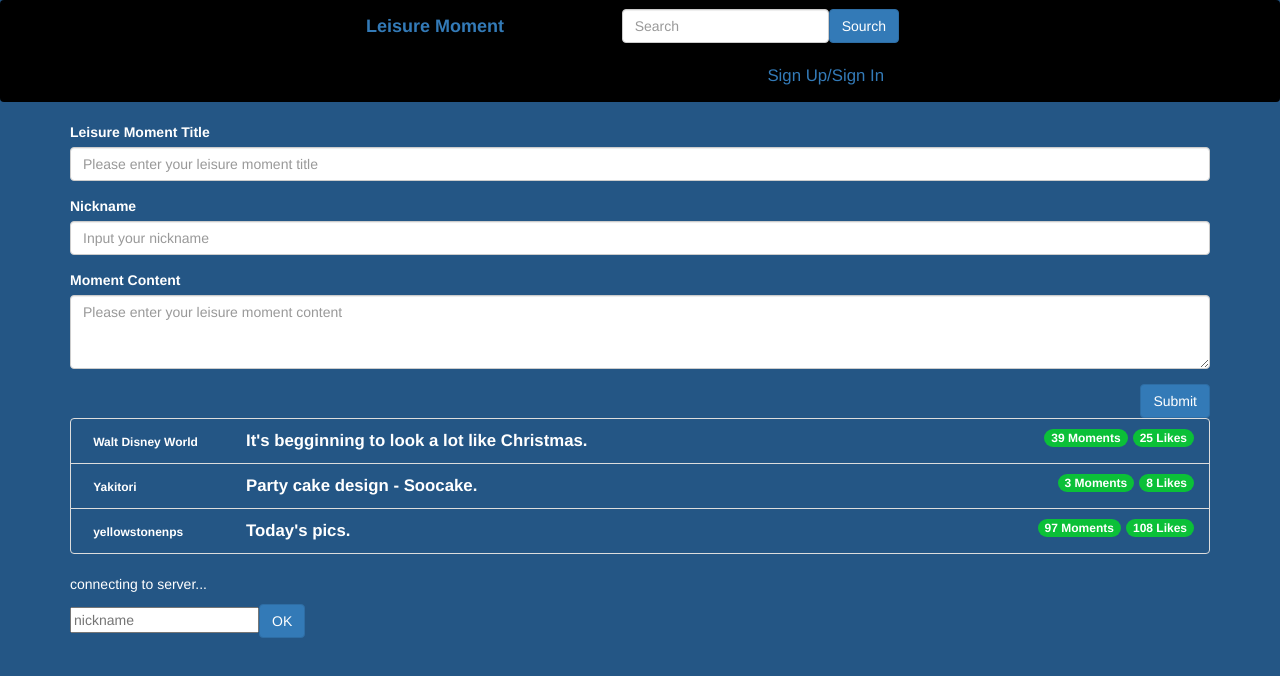
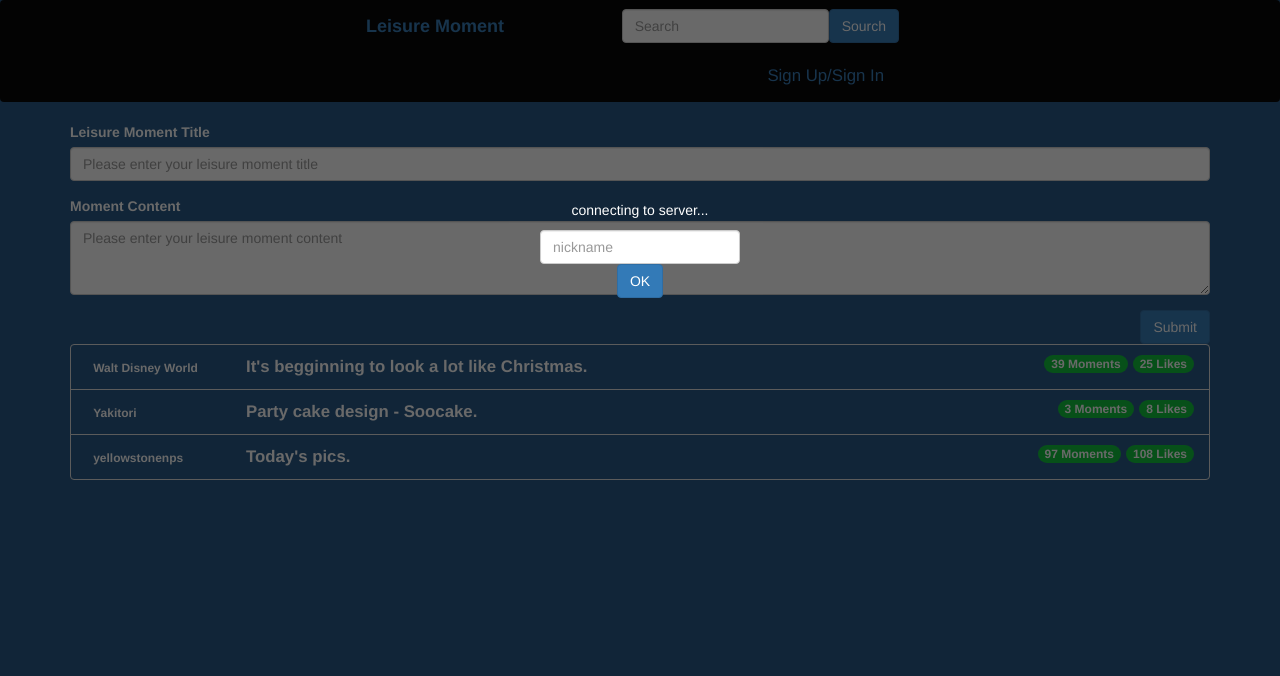
Before and after one commit to mingxinwb/leisure-moment, an Angular app in the folder lm-client/: page /moments in a window 1280 px wide. Shown: the top 676 px of the page. Built offline with nearby package versions, Linux system fonts and the light colour scheme.

Commit message:
modify nickname-wrapper

```diff
--- a/lm-client/src/app/components/conversation-panel/conversation-panel.component.css
+++ b/lm-client/src/app/components/conversation-panel/conversation-panel.component.css
@@ -10,23 +10,6 @@ html, body {
     padding: 5px;
     margin: 0 auto;
     background-color: #0bc038;
-}
-
-#loginWrapper {
-    position: fixed;
-    top: 0;
-    right: 0;
-    bottom: 0;
-    left: 0;
-    background-color: rgba(5, 5, 5, 0.6);
-    text-align: center;
-    color: #fff;
-    display: black;
-    padding-top: 200px;
-}
-
-#nickWrapper {
-    display: none;
 }
 
 .banner {
--- a/lm-client/src/app/components/moment-detail/moment-detail.component.html
+++ b/lm-client/src/app/components/moment-detail/moment-detail.component.html
@@ -1,4 +1,4 @@
-<div class="container">
+<div class="container" *ngIf = "problem">
   <div class="col-xs-12 col-md-4">
     <h2>
       {{ moment.title }}
--- a/lm-client/src/app/components/navbar/navbar.component.html
+++ b/lm-client/src/app/components/navbar/navbar.component.html
@@ -20,7 +20,7 @@
           <button type="submit" class="btn btn-primary pull-right my-2 my-sm-0">Sourch</button>
         </form>
         <ul class="nav navbar-nav navbar-right">
-          <li><a href="#">Sign Up/Sign In</a></li>
+          <li><a id="userName" href="#">Sign Up/Sign In</a></li>
         </ul>
       </div><!-- /.navbar-collapse -->
     </div><!-- /.container-fluid -->
--- a/lm-client/src/app/components/new-moment/new-moment.component.html
+++ b/lm-client/src/app/components/new-moment/new-moment.component.html
@@ -5,12 +5,6 @@
         <input type="text" class="form-control" id="momentTitle"
           name="momentTitle" placeholder="Please enter your leisure moment title" required
           [(ngModel)]="newMoment.title">
-      </div>
-      <div class="form-group">
-        <label for="nickname">Nickname</label>
-        <input type="text" class="form-control" id="nickname"
-          name="nickname" placeholder="Input your nickname" required
-          [(ngModel)]="newMoment.nickname">
       </div>
       <div class="form-group">
           <label for="momentContent">Moment Content</label>
@@ -25,6 +19,5 @@
             (click)="addMoment()">Submit</button>
         </div>
       </div>
-
     </form>
-  </div>
+</div>
--- a/lm-client/src/app/components/nickname-wrapper/nickname-wrapper.component.css
+++ b/lm-client/src/app/components/nickname-wrapper/nickname-wrapper.component.css
@@ -1,4 +1,4 @@
-/*#loginWrapper {
+#loginWrapper {
     position: fixed;
     top: 0;
     right: 0;
@@ -12,5 +12,11 @@
 }
 
 #nickWrapper {
-    display: none;
-}*/
+    display: inline-block;
+    width: 200px;
+}
+
+#nicknameInput {
+    vertical-align: middle;
+
+}
--- a/lm-client/src/app/components/nickname-wrapper/nickname-wrapper.component.html
+++ b/lm-client/src/app/components/nickname-wrapper/nickname-wrapper.component.html
@@ -1,7 +1,13 @@
 <div id="loginWrapper">
-  <p id="info">connecting to server...</p>
-  <div id="nickWrapper">
-      <input id="nicknameInput" type="text" placeholder="nickname" />
-      <button id="loginBtn" class="btn btn-primary">OK</button>
-  </div>
+    <p id="info">connecting to server...</p>
+    <div >
+        <form #formRef="ngForm">
+            <div id="nickWrapper" class="form-group">
+                <input type="text" class="form-control" id="nicknameInput"
+                  name="nicknameInput" placeholder="nickname" required
+                  [(ngModel)]="newMoment.nickname">
+                <button id="loginBtn" type="submit" class="btn btn-primary" (click)="addNewName()">OK</button>
+            </div>
+        </form>
+    </div>
 </div>
--- a/lm-client/src/app/components/nickname-wrapper/nickname-wrapper.component.ts
+++ b/lm-client/src/app/components/nickname-wrapper/nickname-wrapper.component.ts
@@ -1,4 +1,16 @@
 import { Component, OnInit } from '@angular/core';
+
+import { DataService } from '../../services/data.service';
+import { Moment } from '../../models/moment.model';
+
+const DEFAULT_MOMENT: Moment = Object.freeze({
+  id: 0,
+  title: '',
+  nickname: '',
+  content: '',
+  likes: 0,
+  comments: 0
+});
 
 @Component({
   selector: 'app-nickname-wrapper',
@@ -6,10 +18,20 @@ import { Component, OnInit } from '@angular/core';
   styleUrls: ['./nickname-wrapper.component.css']
 })
 export class NicknameWrapperComponent implements OnInit {
+  newMoment: Moment = Object.assign({}, DEFAULT_MOMENT);
 
-  constructor() { }
+  constructor(private dataService: DataService) { }
 
   ngOnInit() {
   }
 
+  addNewName(): void {
+    if (this.newMoment.nickname.trim().length !=0) {
+      this.dataService.addNewName(this.newMoment.nickname);
+      this.newMoment = Object.assign({}, DEFAULT_MOMENT);
+    } else {
+      document.getElementById('nicknameInput').focus;
+    };
+  }
+
 }
--- a/lm-client/src/app/services/data.service.ts
+++ b/lm-client/src/app/services/data.service.ts
@@ -6,6 +6,7 @@ import { Moment } from '../models/moment.model';
 @Injectable()
 export class DataService {
   moments: Moment[] = mockMoments;
+  users: string[] = [];
 
   constructor() { }
 
@@ -24,4 +25,15 @@ export class DataService {
     this.moments.push(moment);
   }
 
+  addNewName(newUserName) {
+    if (this.users.indexOf(newUserName) > -1) {
+      console.error('nickname existed');
+      return document.getElementById('info').textContent = "nickname is taken, pls pick another one";
+    } else {
+      this.users.push(newUserName);
+      document.getElementById('loginWrapper').style.display = 'none';
+      document.getElementById('userName').textContent = newUserName;
+    }
+  }
+
 }
```
Also changed, not shown: lm-client/src/app/components/navbar/navbar.component.ts (line endings or trailing spaces).
